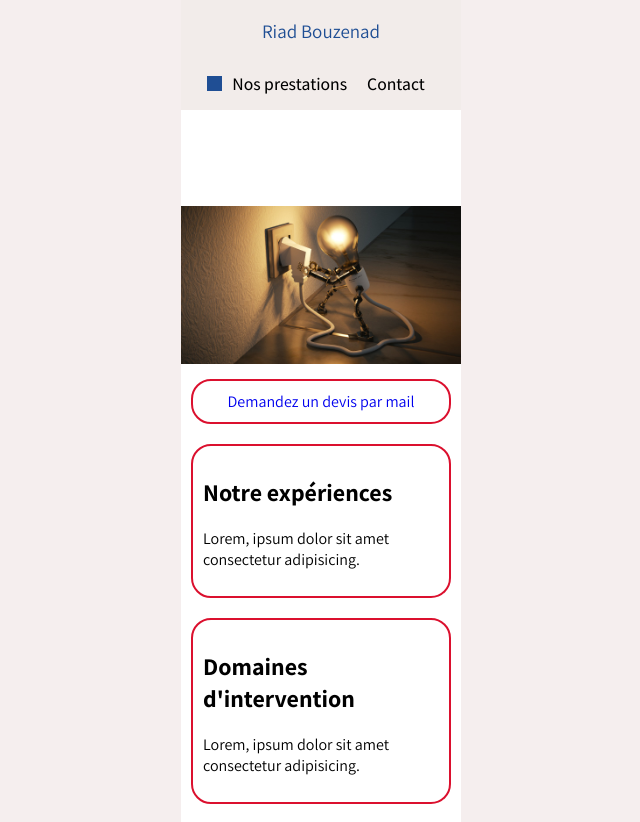
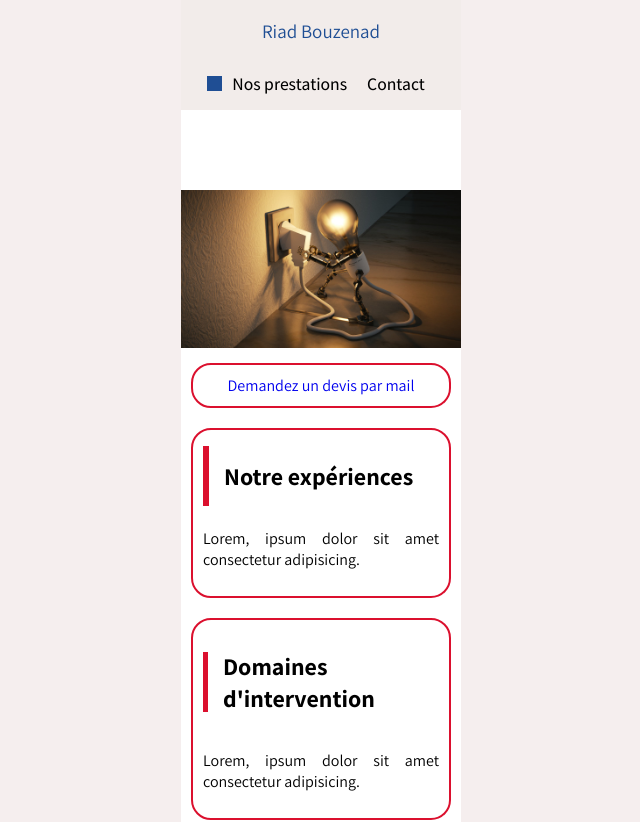
Before and after one commit to magus59/Riad-, a React (Vite) app in the folder RIAD site/RIADsite/: page / in a window 1280 px wide. Shown: the top 822 px of the page, without its empty margins (319-959 px from the left). Built offline with nearby package versions, Linux system fonts and the light colour scheme.

Commit message:
update h1 article

```diff
--- a/RIAD site/RIADsite/src/assets/components/article/article.css
+++ b/RIAD site/RIADsite/src/assets/components/article/article.css
@@ -4,3 +4,17 @@
     border-radius: 20px;
     padding: 10px;
 }
+.deco{
+    width:6px;
+    height:60px;
+    background-color: rgb(219, 16, 46);
+    margin-right: 15px;
+}
+.ensembleh1{
+    display:flex;
+    flex-direction: row;
+    align-items: center;
+}
+p{
+    text-align: justify;
+}
--- a/RIAD site/RIADsite/src/assets/components/article/article.jsx
+++ b/RIAD site/RIADsite/src/assets/components/article/article.jsx
@@ -3,8 +3,12 @@ import './article.css' ;
 const Article = (props) => {
   return (
     <article className='div'>
-        <h1>{props.titre}</h1>
+        <div className='ensembleh1'>
+          <div className='deco'></div>
+          <h1>{props.titre}</h1>
+        </div>
         <p>{props.article}</p>
+
     </article>
   )
 }
```
